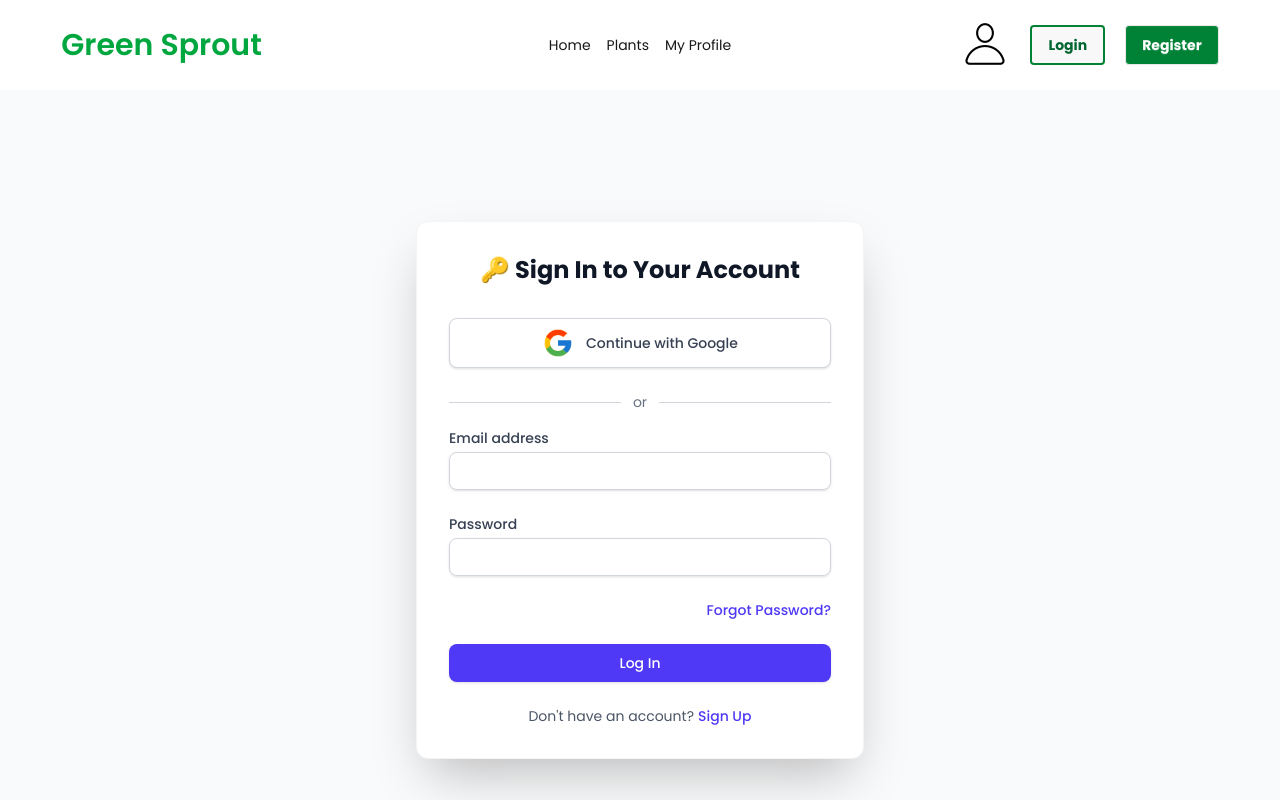
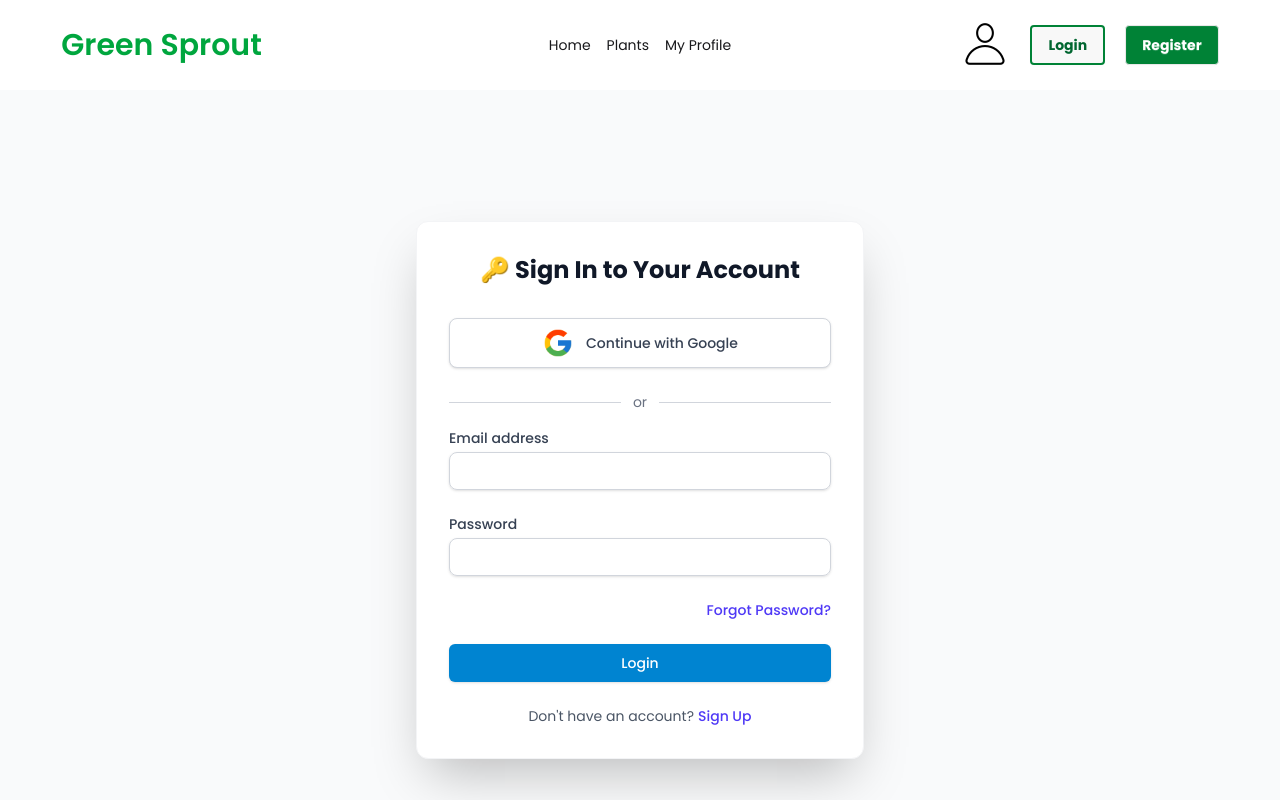
Before and after one commit to rimpakasundi07/Green-Sprout-09, a React (Vite) app: page /auth/login in a window 1280 px wide. Shown: the top 800 px of the page. Built offline with nearby package versions, Linux system fonts and the light colour scheme; no server answers.

Commit message:
Add login component with form validation and social auth options

```diff
--- a/src/pages/Login.jsx
+++ b/src/pages/Login.jsx
@@ -1,20 +1,25 @@
-import React, { useState } from "react";
+import React from "react";
 import { Link } from "react-router";
 import googleImg from "../assets/icons8-google-48.png";
 
 const Login = () => {
-  const [loading, setLoading] = useState(false);
+  const handleLogin = (e) => {
+    e.preventDefault();
+    const form = e.target;
+    const email = form.email.value;
+    const password = form.password.value;
+    console.log({ email, password });
+  };
+  // const [loading, setLoading] = useState(false);
   return (
     <div className="min-h-screen flex items-center justify-center bg-gray-50 p-4">
       <div className="w-full max-w-md bg-white p-8 rounded-xl shadow-2xl border border-gray-100">
-        {/* --- Title for Login --- */}
         <h2 className="text-2xl font-bold text-gray-900 text-center mb-8">
           🔑 Sign In to Your Account
         </h2>
 
         {/* --- Social Login Option (Google) --- */}
         <button className="w-full flex justify-center items-center gap-3 py-2 px-4 border border-gray-300 rounded-lg shadow-sm text-sm font-medium text-gray-700 bg-white hover:bg-gray-50 focus:outline-none focus:ring-2 focus:ring-offset-2 focus:ring-indigo-500 mb-6">
-          {/* Using a placeholder for the Google icon */}
           <img className="w-8" src={googleImg} alt="" />
           Continue with Google
         </button>
@@ -26,7 +31,7 @@ const Login = () => {
         </div>
 
         {/* --- Main Login Form --- */}
-        <form className="space-y-6">
+        <form onSubmit={handleLogin} className="space-y-6">
           {/* Email Field */}
           <div>
             <label
@@ -83,14 +88,9 @@ const Login = () => {
           <div>
             <button
               type="submit"
-              disabled={loading}
-              className={`w-full flex justify-center py-2 px-4 border border-transparent rounded-lg shadow-sm text-sm font-medium text-white ${
-                loading
-                  ? "bg-indigo-400 cursor-not-allowed"
-                  : "bg-indigo-600 hover:bg-indigo-700 focus:outline-none focus:ring-2 focus:ring-offset-2 focus:ring-indigo-500"
-              }`}
+              className="w-full flex justify-center py-2 px-4 border border-transparent rounded-md shadow-sm text-sm font-medium text-white bg-sky-600 hover:bg-sky-700 focus:outline-none focus:ring-2 focus:ring-offset-2 focus:ring-sky-500 transition duration-150"
             >
-              {loading ? "Logging In..." : "Log In"}
+              Login
             </button>
           </div>
         </form>
--- a/src/pages/Register.jsx
+++ b/src/pages/Register.jsx
@@ -1,6 +1,7 @@
 import React, { use } from "react";
 import googleImg from "../assets/icons8-google-48.png";
 import { AuthContext } from "../provider/AuthProvider";
+import { Link } from "react-router";
 
 const Register = () => {
   const { createUser, setUser } = use(AuthContext);
@@ -123,9 +124,12 @@ const Register = () => {
 
         <p className="mt-6 text-center text-sm text-gray-600">
           Already have an account?
-          <a className="font-medium text-sky-600 hover:text-sky-500 ml-1 cursor-pointer">
+          <Link
+            to={`/auth/login`}
+            className="font-medium text-sky-600 hover:text-sky-500 ml-1 cursor-pointer"
+          >
             Log In
-          </a>
+          </Link>
         </p>
       </div>
     </div>
```
